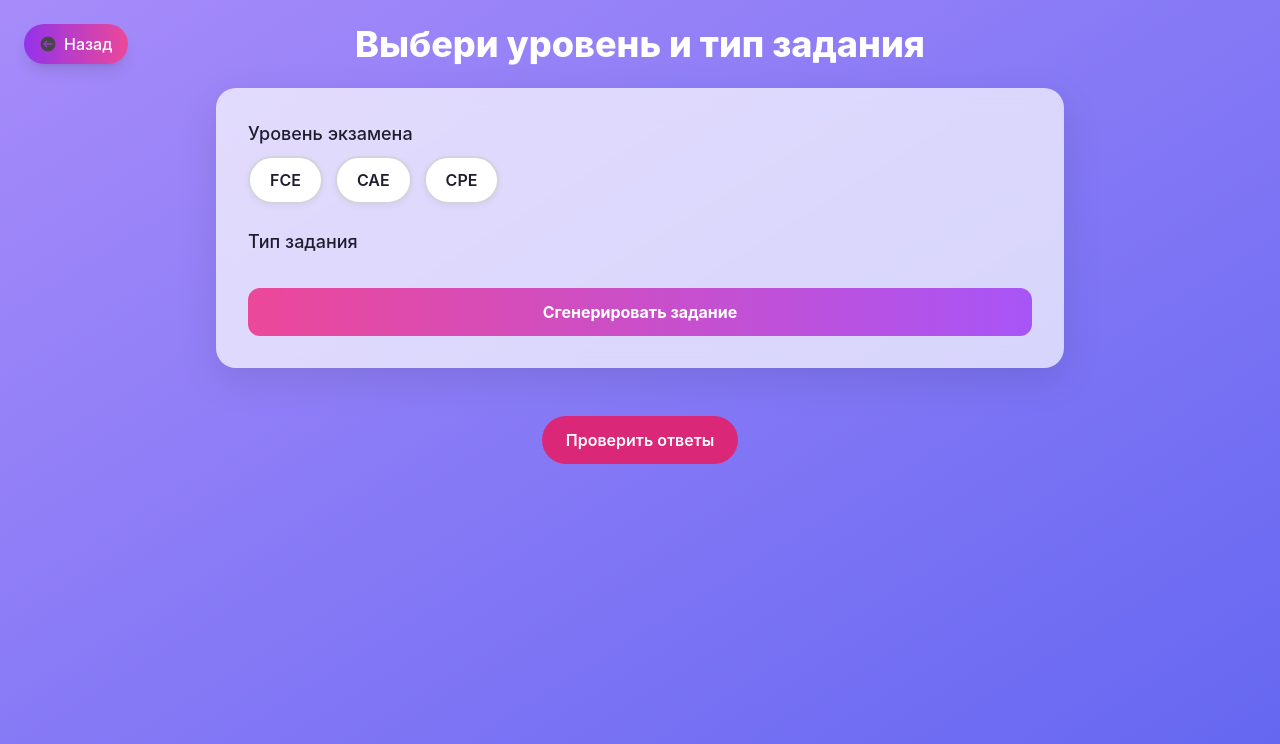
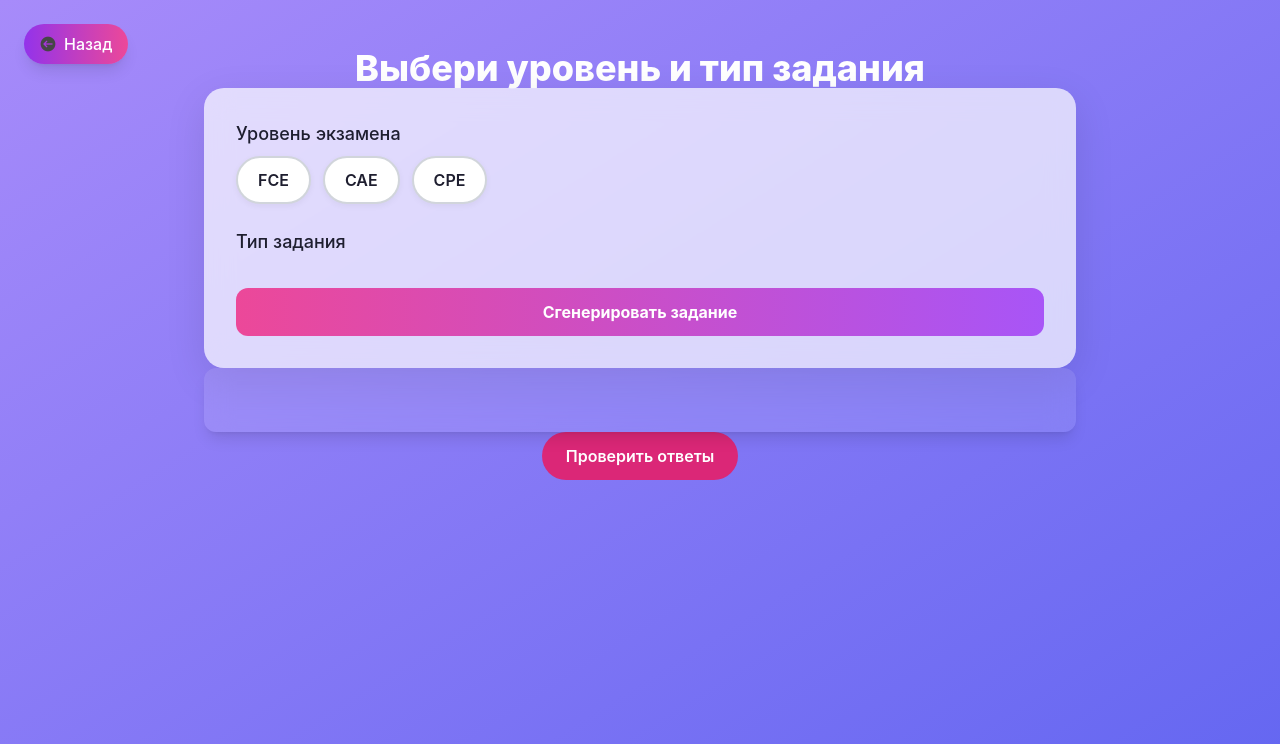
Before and after one commit to KarinaGalimova98/englishai-final, a Flask app: page /select_task_types/1 in a window 1280 px wide. Shown: the top 744 px of the page. Run offline with Flask 3, Linux system fonts and the light colour scheme; parts of the project's set-up code (start-up, migrations or seed data) failed here and were passed over; some libraries are stand-ins or nearby versions.

Commit message:
adaptation se

```diff
--- a/templates/select_task_types.html
+++ b/templates/select_task_types.html
@@ -135,7 +135,7 @@
       Назад
     </button>
 
-    <div class="max-w-4xl mx-auto space-y-6 px-2 sm:px-4 md:px-6">
+    <div class="w-full max-w-4xl mx-auto px-3 py-6">
 
 
 
@@ -167,12 +167,13 @@
         </form>
       </div>
 
-      <div id="generatedTask" class="grid grid-cols-1 sm:grid-cols-1 md:grid-cols-2 gap-6">
+      <div id="generatedTask" class="space-y-6">
 
+      <div class="card p-4 md:p-6 lg:p-8 bg-white bg-opacity-10 rounded-xl shadow-lg">
         <!-- Сюда вставятся карточки заданий -->
         {{ task_html | safe }}
       </div>
-
+    </div>
       <div class="text-center">
         <button onclick="checkInteractiveAnswers()" class="bg-pink-600 hover:bg-pink-700 text-white px-6 py-3 rounded-full font-semibold transition">Проверить ответы</button>
       </div>
```
Also changed, not shown: templates/chat.html (+6 -3 lines).
